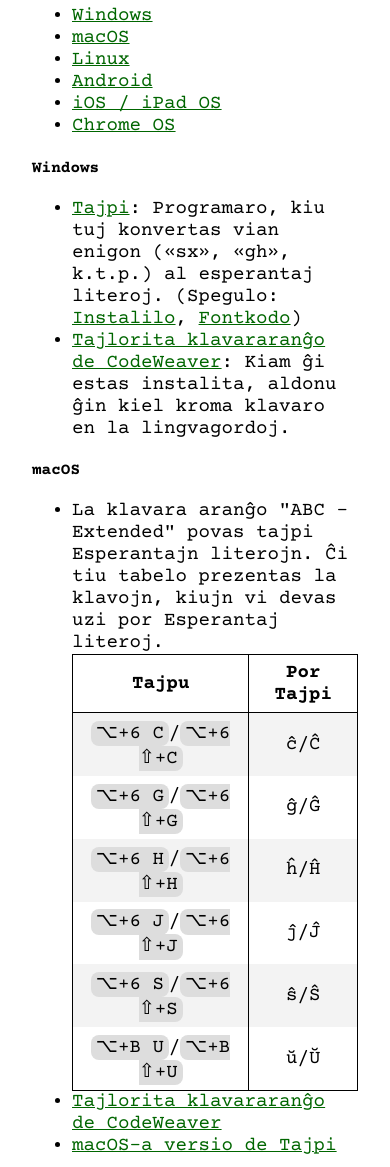
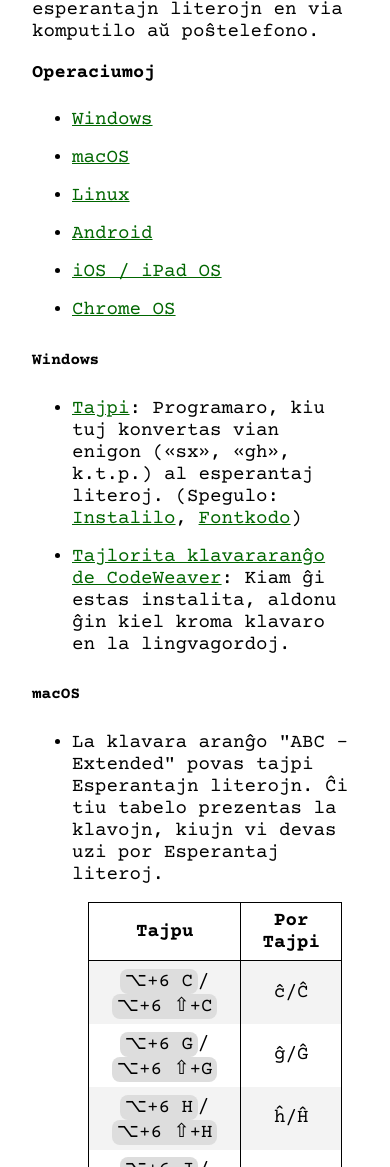
Before and after one commit to ashleytowner/shghertu, a website: page public/index.html in a window 390 px wide. Shown: the part 833-2000 px from the top of the page. Drawn offline with nearby package versions, Linux system fonts and the light colour scheme.

Commit message:
increased spacing for a11y

```diff
--- a/public/styles.css
+++ b/public/styles.css
@@ -17,6 +17,13 @@
     --code-color: #555;
     --accent-color: #090;
     --surface-color: #313432;
+  }
+}
+
+@media screen and (max-width: 420px) {
+  a,
+  ul li {
+    padding: 0.5rem 0;
   }
 }
 
@@ -131,6 +138,7 @@ table {
   --border: 1px solid var(--font-color);
   border-collapse: collapse;
   border: var(--border);
+  margin: 1rem;
 }
 
 table td,
```
